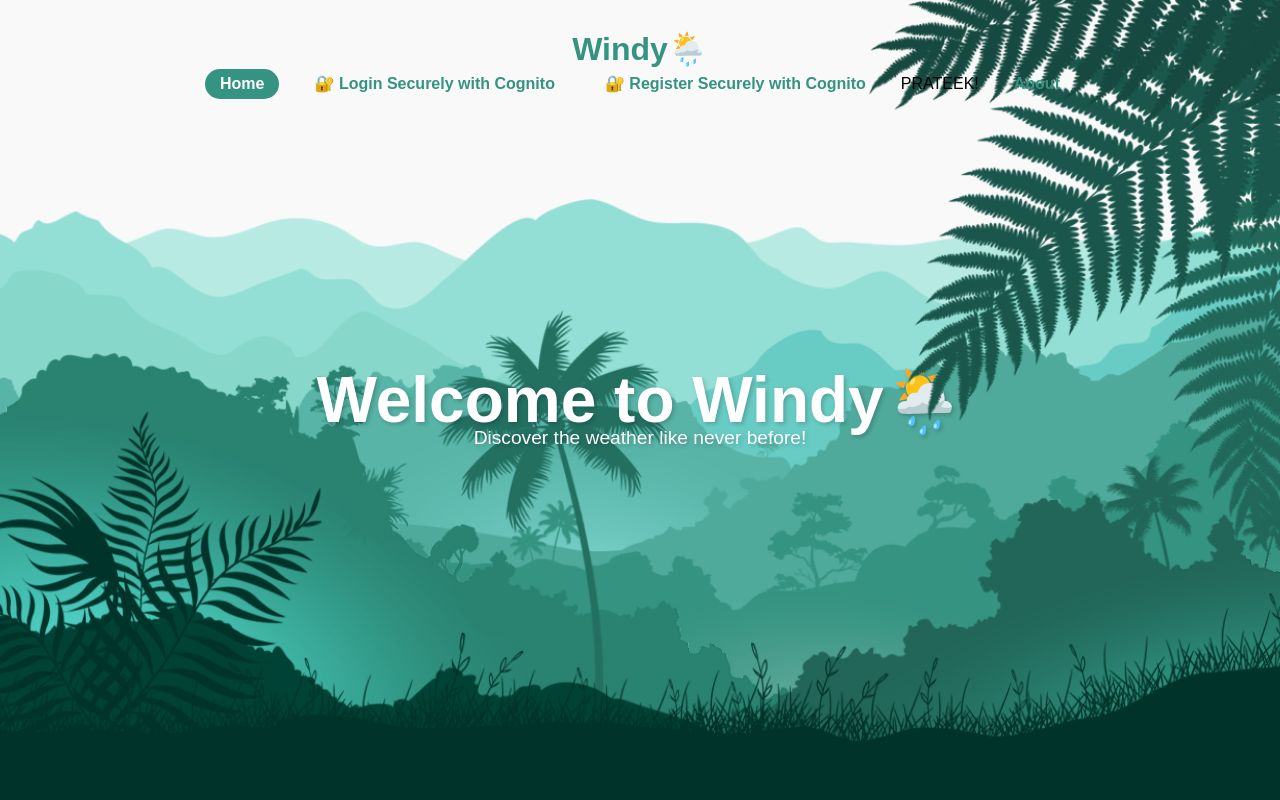
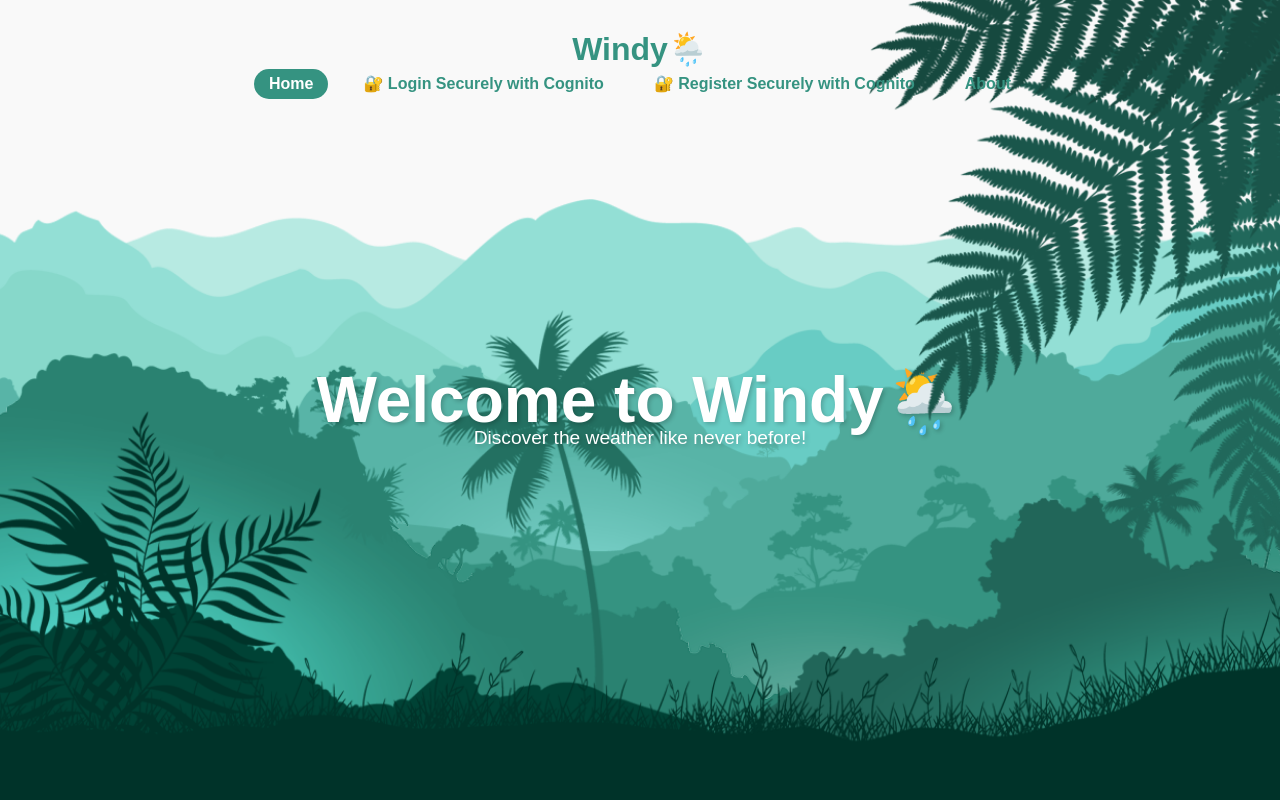
Before and after one commit to WeatherAppBolton/windy-frontend, a website: page index.html in a window 1280 px wide. Shown: the top 800 px of the page. Drawn offline with Linux system fonts and the light colour scheme.

Commit message:
Update index.html

```diff
--- a/index.html
+++ b/index.html
@@ -70,7 +70,7 @@
     <a href="https://eu-north-11ot2rvha8.auth.eu-north-1.amazoncognito.com/signup?client_id=3bvu8nkaaup0has9jmv1o9pa0a&redirect_uri=https%3A%2F%2Fmain.d10w39dyzelxrv.amplifyapp.com%2Fdashboard_user.html&response_type=code&scope=email+openid+profile">
       🔐 Register Securely with Cognito
       </a>
-PRATEEK!
+
         <a href="about.html">About</a>
       </nav>
     </div>
```
